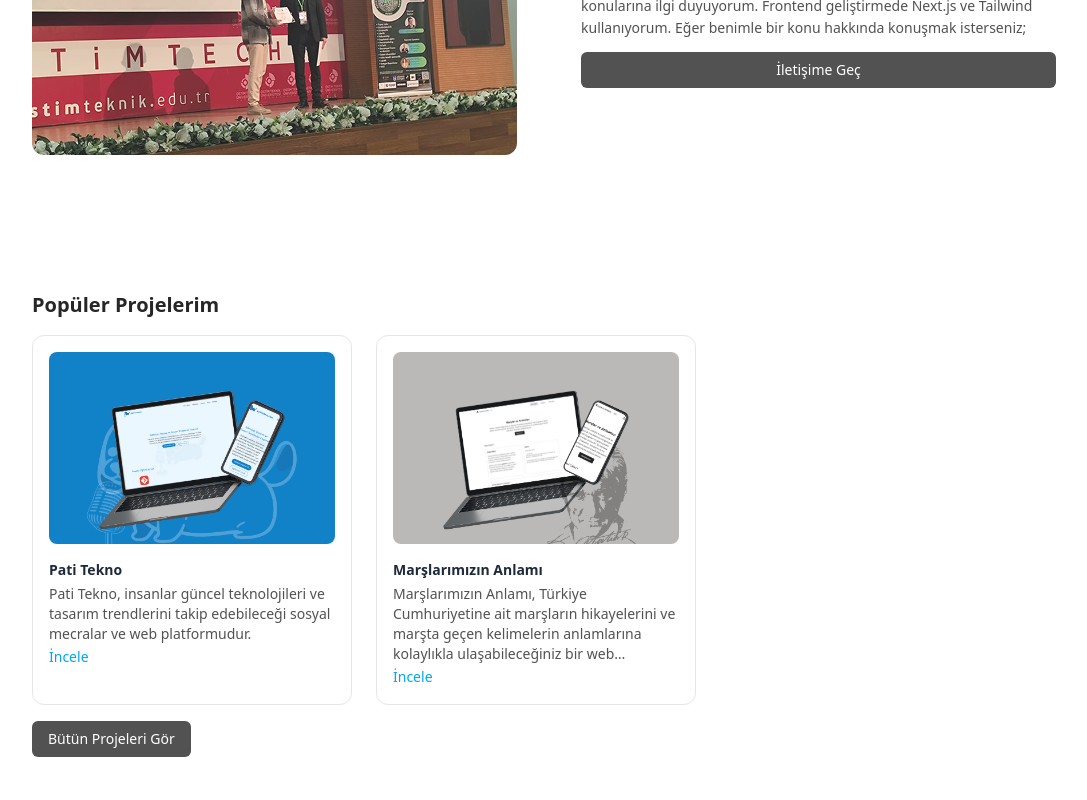
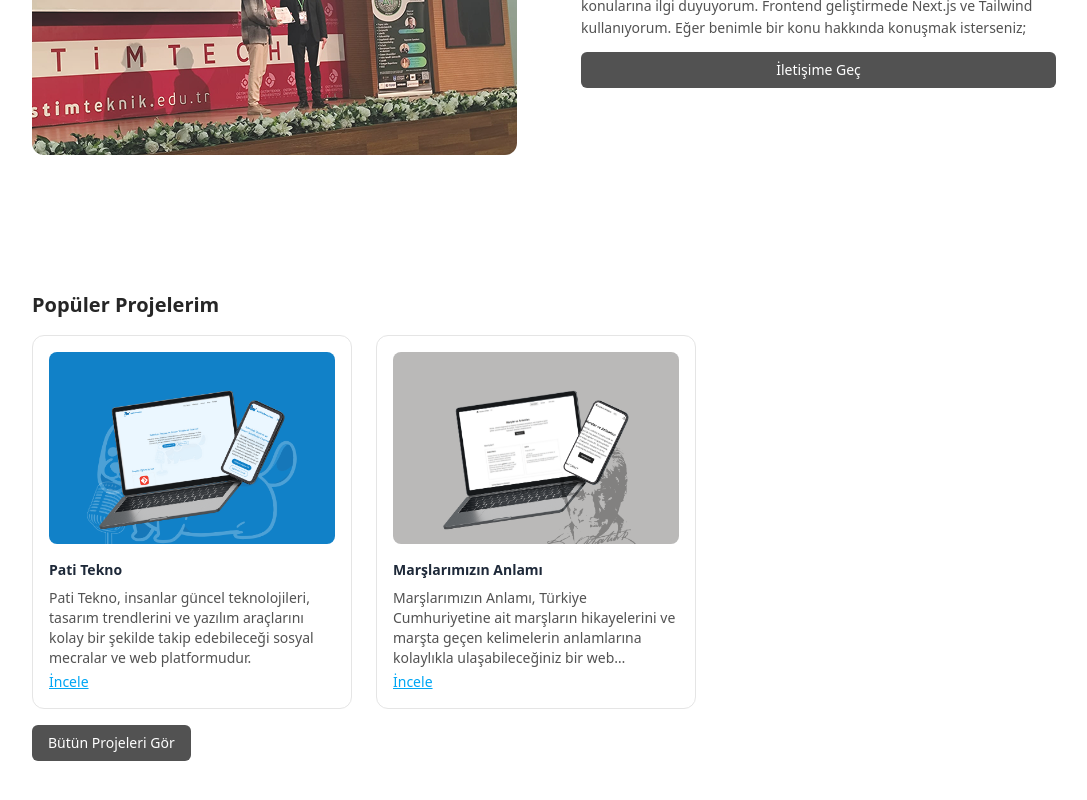
Before and after one commit to poyrazavsever/poyrazavsever.com, a Next.js app: page / in a window 1280 px wide. Shown: the part 296-1096 px from the top of the page, without its empty margins (96-1183 px from the left). Built offline with nearby package versions, Linux system fonts and the light colour scheme.

Commit message:
feat: updated project card and project data

```diff
--- a/components/shared/ProjectCard.js
+++ b/components/shared/ProjectCard.js
@@ -11,10 +11,10 @@ const ProjectCard = ({ imageSrc, title, description}) => {
           className="object-cover"
         />
       </div>
-      <div className="mt-4">
+      <div className="mt-4 flex flex-col gap-1 items-start">
         <h3 className="text-sm text-gray-800 font-semibold">{title}</h3>
         <p className="text-sm text-neutral-600 mt-1 line-clamp-4">{description}</p>
-        <a className="mt-3 text-sm text-sky-500 hover:text-sky-800 transition-all cursor-pointer">
+        <a className="text-sm text-sky-500 underline hover:text-sky-800 transition-all cursor-pointer">
             İncele
         </a>
       </div>
--- a/data/projects.js
+++ b/data/projects.js
@@ -2,7 +2,7 @@ export const projects = [
     {
         image: "/project/patitekno.png",
         title: "Pati Tekno",
-        desc: "Pati Tekno, insanlar güncel teknolojileri ve tasarım trendlerini takip edebileceği sosyal mecralar ve web platformudur.",
+        desc: "Pati Tekno, insanlar güncel teknolojileri, tasarım trendlerini ve yazılım araçlarını kolay bir şekilde takip edebileceği sosyal mecralar ve web platformudur.",
         populer: true,
     },
     {
```
